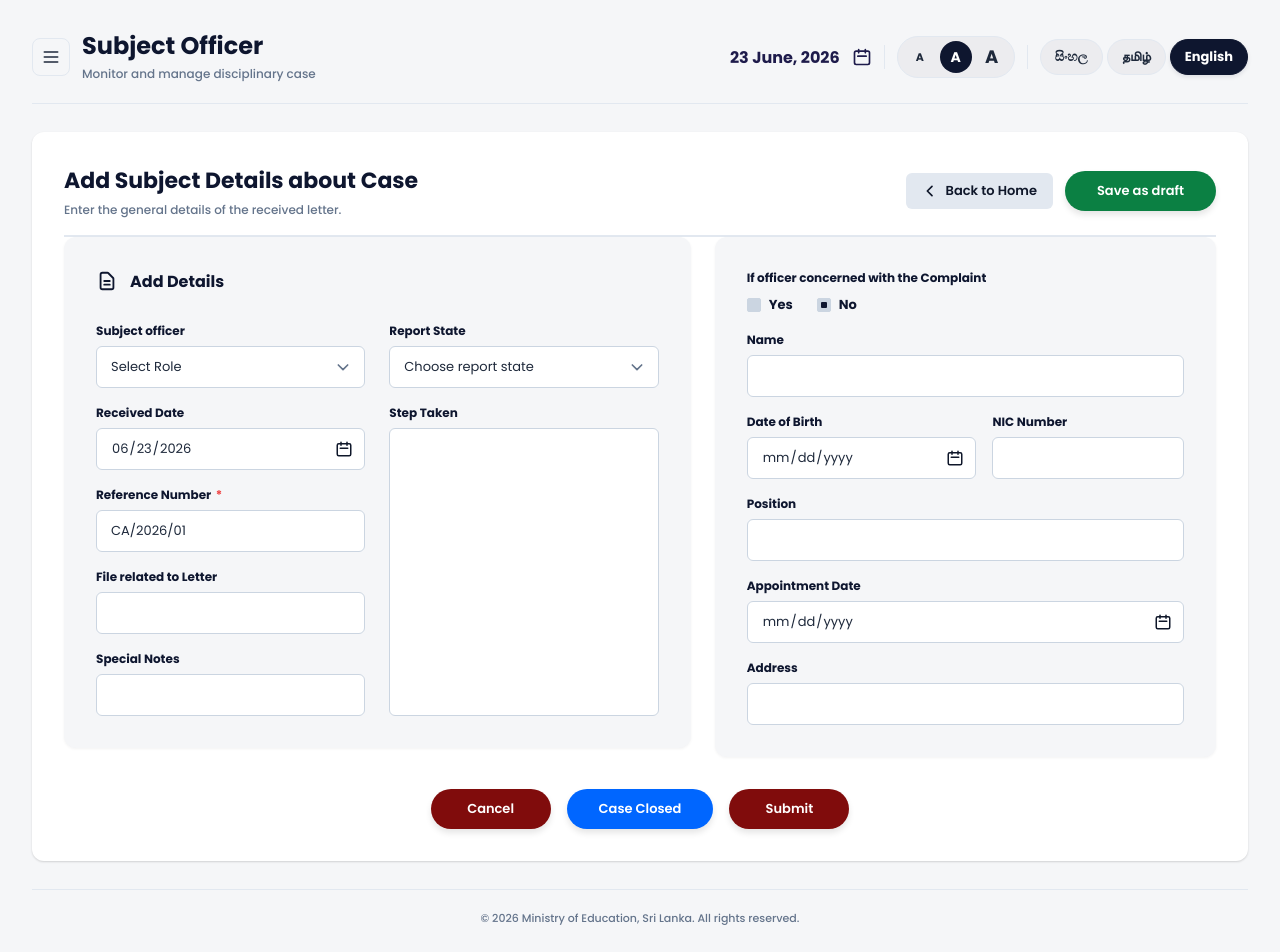
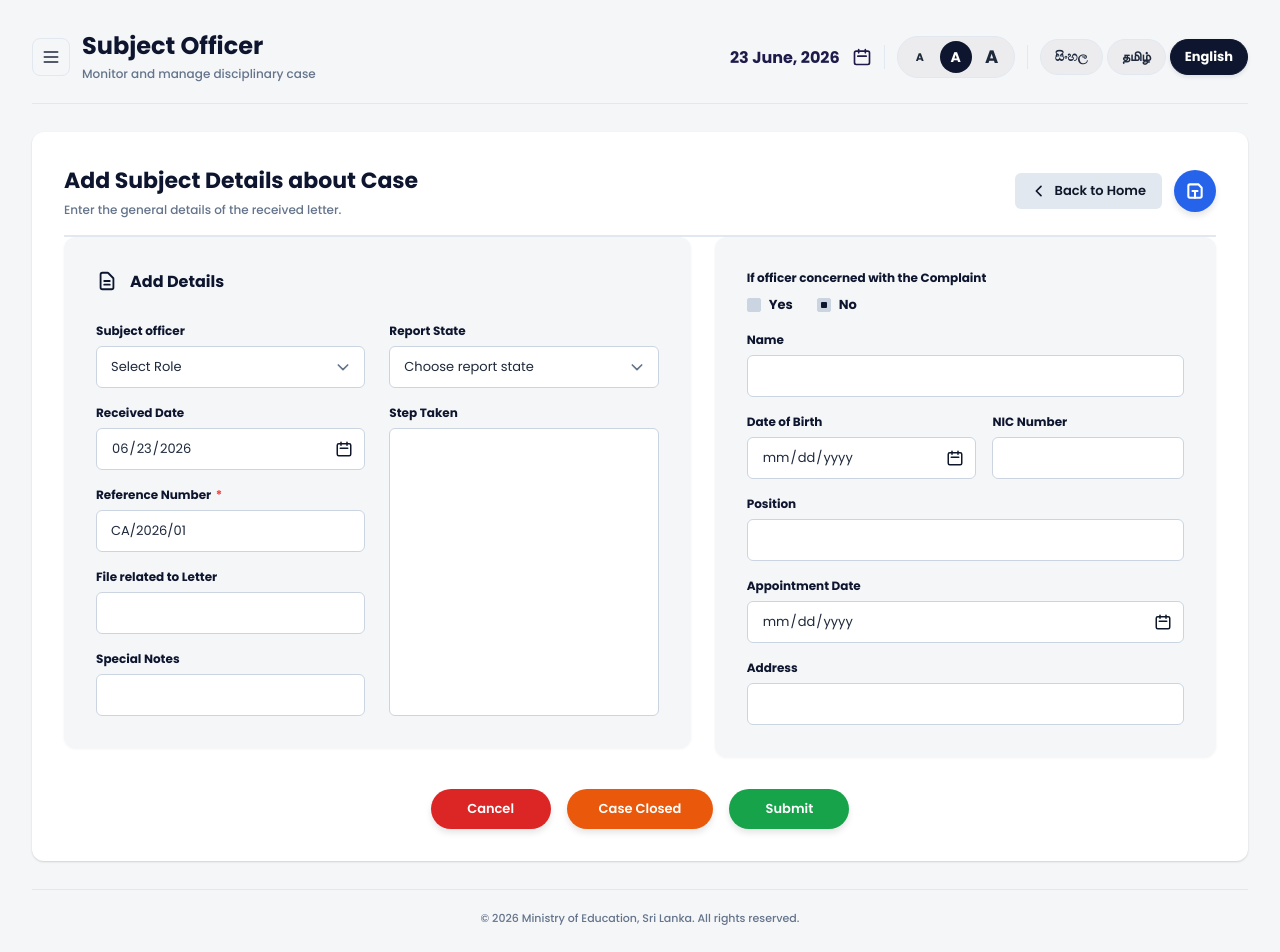
Before and after one commit to Avishka-kavishan/Discipline-Management-Monitoring-System, a Next.js app: page /subject/add-details in a window 1280 px wide. Shown: the top 952 px of the page. Built offline with nearby package versions, Linux system fonts and the light colour scheme; a web font is replaced by a local one.

Commit message:
update button colors and make Save as Draft button icon-only

```diff
--- a/app/daily-mail/register/register.css
+++ b/app/daily-mail/register/register.css
@@ -269,7 +269,7 @@
 }
 
 .btn-action-cancel {
-  background-color: #800c0c;
+  background-color: #DC2626; /* Red */
   color: #ffffff;
   border: none;
   border-radius: 24px;
@@ -284,22 +284,24 @@
 }
 
 .btn-action-draft {
-  background-color: #0066ff;
+  background-color: #2563EB; /* Blue */
   color: #ffffff;
   border: none;
-  border-radius: 24px;
-  padding: 10px 32px;
+  border-radius: 50%;
+  width: 42px;
+  height: 42px;
+  padding: 0;
   font-family: inherit;
-  font-size: calc(13px * var(--font-scale));
-  font-weight: 600;
   cursor: pointer;
   box-shadow: 0 4px 6px rgba(0, 0, 0, 0.1);
   transition: all 0.2s;
-  min-width: 120px;
+  display: inline-flex;
+  align-items: center;
+  justify-content: center;
 }
 
 .btn-action-submit {
-  background-color: #0b8043;
+  background-color: #16A34A; /* Green */
   color: #ffffff;
   border: none;
   border-radius: 24px;
--- a/app/subject/add-details/add-details.css
+++ b/app/subject/add-details/add-details.css
@@ -347,7 +347,7 @@
 }
 
 .btn-action-cancel {
-  background-color: #800c0c;
+  background-color: #DC2626; /* Red */
   color: #ffffff;
   border: none;
   border-radius: 24px;
@@ -368,25 +368,24 @@
 }
 
 .btn-action-draft-top {
-  background-color: #0b8043; /* Green Submit-style background */
+  background-color: #2563EB; /* Blue */
   color: #ffffff;
   border: none;
-  border-radius: 24px;
-  padding: 10px 32px;
+  border-radius: 50%;
+  width: 42px;
+  height: 42px;
+  padding: 0;
   font-family: inherit;
-  font-size: calc(13px * var(--font-scale, 1));
-  font-weight: 600;
   cursor: pointer;
   box-shadow: 0 4px 6px rgba(0, 0, 0, 0.1);
   transition: all 0.2s;
-  min-width: 120px;
   display: inline-flex;
   align-items: center;
   justify-content: center;
 }
 
 .btn-action-submit {
-  background-color: #800c0c; /* Red Close-style background */
+  background-color: #16A34A; /* Green */
   color: #ffffff;
   border: none;
   border-radius: 24px;
@@ -401,7 +400,7 @@
 }
 
 .btn-action-close-case {
-  background-color: #0066ff; /* Blue background */
+  background-color: #EA580C; /* Orange */
   color: #ffffff;
   border: none;
   border-radius: 24px;
--- a/app/subject/add-details/page.tsx
+++ b/app/subject/add-details/page.tsx
@@ -441,8 +441,21 @@ function CaseDetailsForm() {
                       type="button"
                       className="btn-action-draft-top"
                       onClick={handleSaveDraft}
+                      title={t("saveAsDraft")}
+                      aria-label={t("saveAsDraft")}
                     >
-                      {t("saveAsDraft")}
+                      <svg
+                        className="btn-action-icon"
+                        fill="none"
+                        viewBox="0 0 24 24"
+                        stroke="currentColor"
+                        strokeWidth="2.5"
+                        width="20"
+                        height="20"
+                      >
+                        <path strokeLinecap="round" strokeLinejoin="round" d="M8 4H6a2 2 0 00-2 2v12a2 2 0 002 2h12a2 2 0 002-2V8l-4-4H8z" />
+                        <path strokeLinecap="round" strokeLinejoin="round" d="M12 20v-8M9 12h6" />
+                      </svg>
                     </button>
                   </div>
                 </div>
```
Also changed, not shown: app/daily-mail/register/page.tsx (+14 -1 lines).
